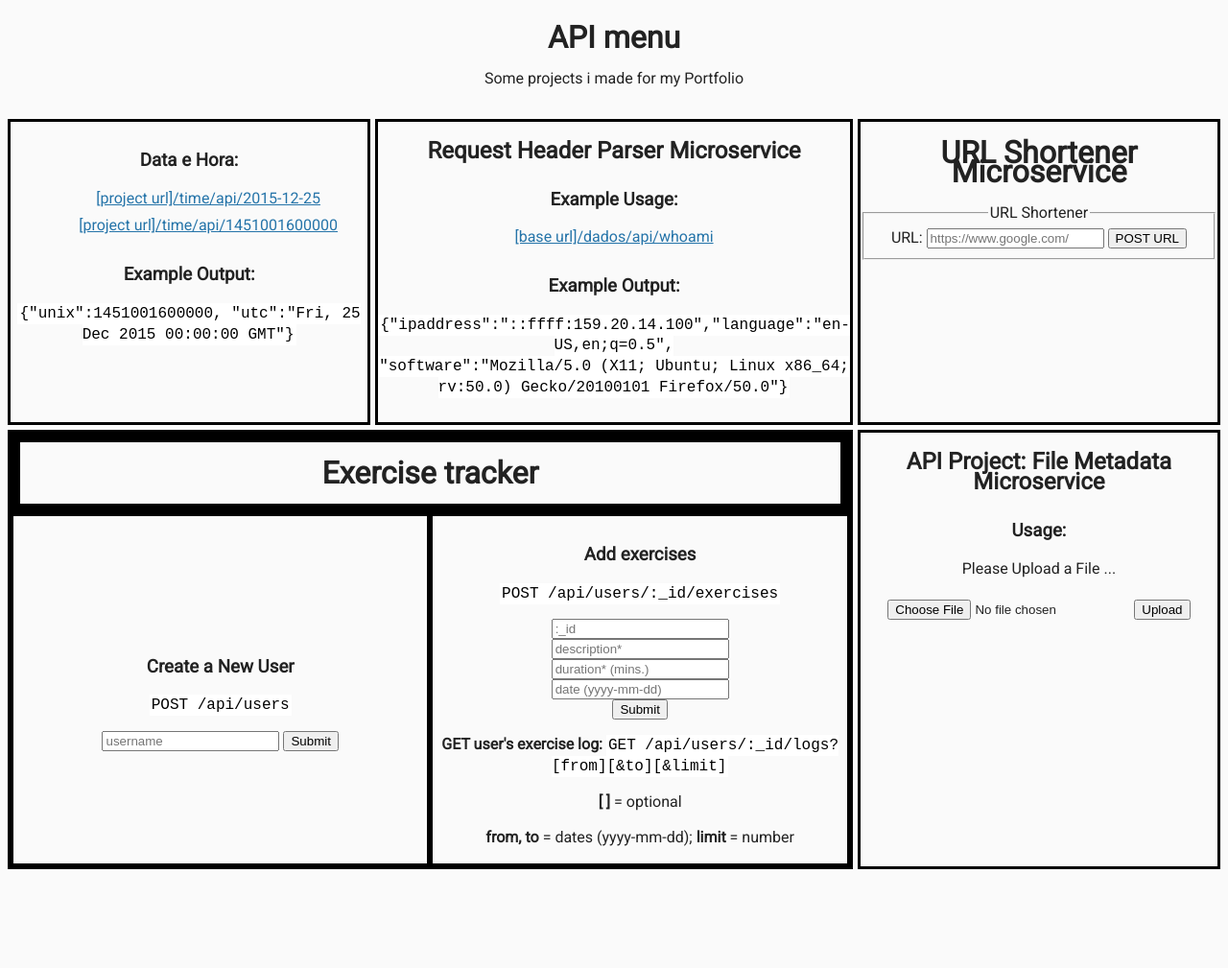
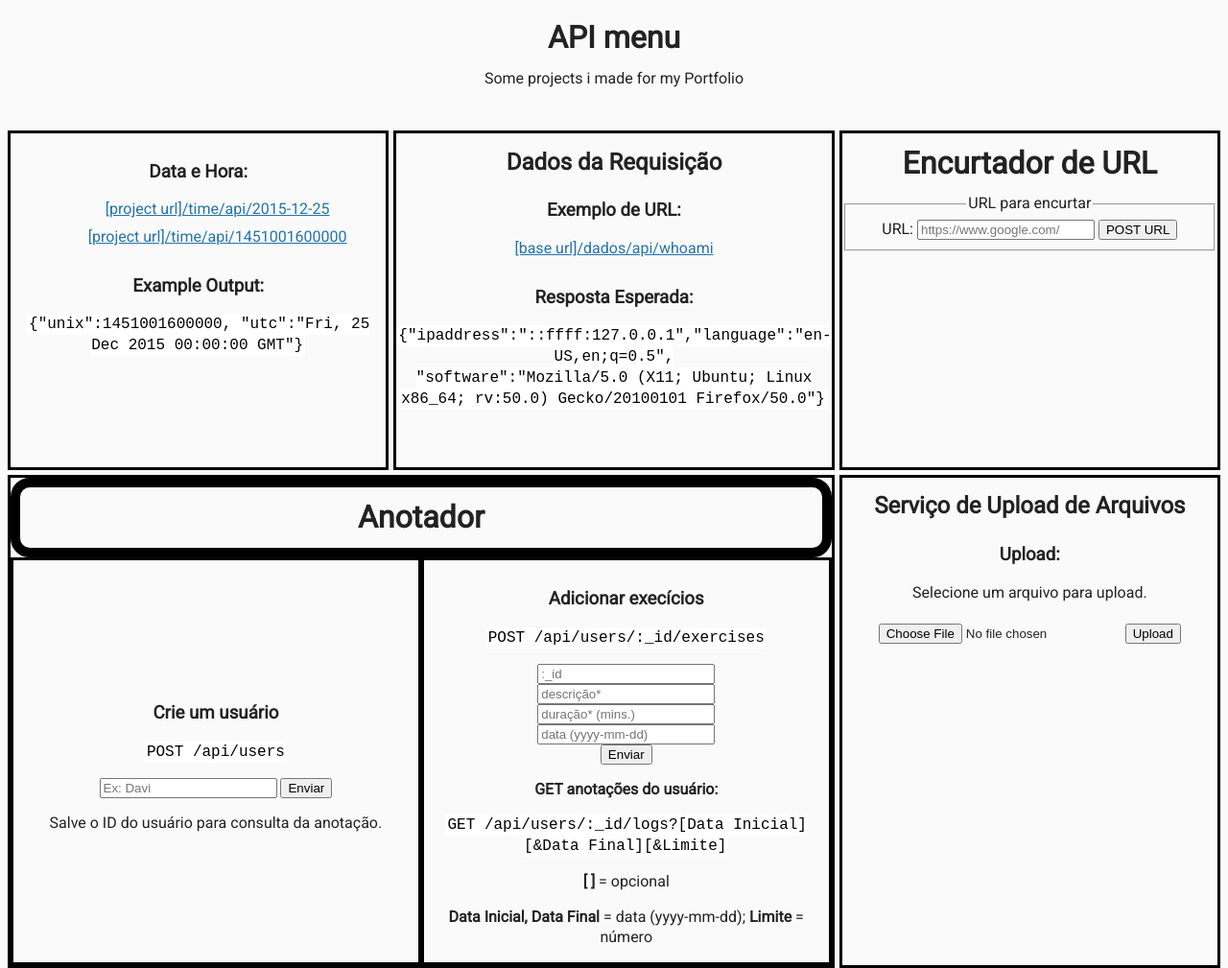
Before and after one commit to Davi-Archive/API-services-express, a website: page views/index.html in a window 1280 px wide. Shown: the top 1009 px of the page at 96% size. Drawn offline with Linux system fonts and the light colour scheme.

Commit message:
feat: index changed and new routes

```diff
--- a/components/tracker.js
+++ b/components/tracker.js
@@ -7,6 +7,8 @@ app.use(bodyParser.json()); //link em json
 app.use(express.static('public'));
 
 
+
+const { HostAddress } = require('mongodb');
 
 
 module.exports = function(app){
--- a/components/url_short.js
+++ b/components/url_short.js
@@ -9,9 +9,6 @@ app.use(bodyParser.json()); //link em json
 app.use(express.static('public'));
 
 const { response } = require('express');
-const { HostAddress } = require('mongodb');
-
-
 
 // mongo connect
 mongoose.connect(process.env.DB_URI, { useNewUrlParser: true, useUnifiedTopology: true });
--- a/views/index.html
+++ b/views/index.html
@@ -74,6 +74,7 @@
     .title-exer {
       grid-column: 1 / span 2;
       border: 10px solid black;
+      border-radius: 20px;
     }
 
     .file-meta {
@@ -139,27 +140,27 @@
 
     <!--card 2-->
     <div class="whoami container">
-      <h2>Request Header Parser Microservice</h2>
+      <h2>Dados da Requisição</h2>
 
-      <h3>Example Usage:</h3>
+      <h3>Exemplo de URL:</h3>
       <p>
         <a href="dados/api/whoami">[base url]/dados/api/whoami</a>
       </p>
 
-      <h3>Example Output:</h3>
+      <h3>Resposta Esperada:</h3>
       <p>
-        <code>{"ipaddress":"::ffff:159.20.14.100","language":"en-US,en;q=0.5",<br>"software":"Mozilla/5.0 (X11; Ubuntu; Linux x86_64; rv:50.0) Gecko/20100101 Firefox/50.0"}</code>
+        <code>{"ipaddress":"::ffff:127.0.0.1","language":"en-US,en;q=0.5",<br>"software":"Mozilla/5.0 (X11; Ubuntu; Linux x86_64; rv:50.0) Gecko/20100101 Firefox/50.0"}</code>
       </p>
     </div>
     <!--card 2 END-->
 
     <!--card 3-->
     <div class="url-short container">
-      <h1>URL Shortener Microservice</h1>
+      <h1>Encurtador de URL</h1>
       <section>
         <form action="url/api/shorturl" method="POST">
           <fieldset>
-            <legend>URL Shortener</legend>
+            <legend>URL para encurtar</legend>
             <label for="url_input">URL:</label>
             <input id="url_input" type="text" name="url" placeholder="https://www.google.com/" />
             <input type="submit" value="POST URL" />
@@ -172,32 +173,34 @@
     <!--card 4-->
     <div class="exer-tracker container">
       <div class="title-exer">
-        <h1>Exercise tracker</h1>
+        <h1>Anotador</h1>
       </div>
       <div class="create-user">
         <form action="tracker/api/users" method="post">
-          <h3>Create a New User</h3>
+          <h3>Crie um usuário</h3>
           <p><code>POST /api/users</code></p>
-          <input id="uname" type="text" name="username" placeholder="username" />
-          <input type="submit" value="Submit" />
+          <input id="uname" type="text" name="username" placeholder="Ex: Davi" />
+          <input type="submit" value="Enviar" />
+          <p>Salve o ID do usuário para consulta da anotação.</p>
         </form>
+
       </div>
       <div class="exercises-add">
         <form id="exercise-form" method="post">
-          <h3>Add exercises</h3>
+          <h3>Adicionar execícios</h3>
           <p><code>POST /api/users/:_id/exercises</code></p>
           <input id="uid" type="text" name=":_id" placeholder=":_id" /><br />
-          <input id="desc" type="text" name="description" placeholder="description*" /><br />
-          <input id="dur" type="text" name="duration" placeholder="duration* (mins.)" /><br />
-          <input id="date" type="text" name="date" placeholder="date (yyyy-mm-dd)" /><br />
-          <input type="submit" value="Submit" />
+          <input id="desc" type="text" name="description" placeholder="descrição*" /><br />
+          <input id="dur" type="text" name="duration" placeholder="duração* (mins.)" /><br />
+          <input id="date" type="text" name="date" placeholder="data (yyyy-mm-dd)" /><br />
+          <input type="submit" value="Enviar" />
         </form>
         <p>
-          <strong>GET user's exercise log: </strong>
-          <code>GET /api/users/:_id/logs?[from][&amp;to][&amp;limit]</code>
+          <strong>GET anotações do usuário: </strong>
+          <p><code>GET /api/users/:_id/logs?[Data Inicial][&amp;Data Final][&amp;Limite]</code></p>
         </p>
-        <p><strong>[ ]</strong> = optional</p>
-        <p><strong>from, to</strong> = dates (yyyy-mm-dd); <strong>limit</strong> = number</p>
+        <p><strong>[ ]</strong> = opcional</p>
+        <p><strong>Data Inicial, Data Final</strong> = data (yyyy-mm-dd); <strong>Limite</strong> = número</p>
       </div>
     </div>
     <script>
@@ -214,11 +217,11 @@
 
     <!--card 5-->
     <div class="file-meta container">
-      <h2>API Project: File Metadata Microservice</h2>
+      <h2>Serviço de Upload de Arquivos</h2>
 
-      <h3>Usage:</h3>
+      <h3>Upload:</h3>
       <p>
-        Please Upload a File ...
+        Selecione um arquivo para upload.
       </p>
       <div class="view">
         <h4 id="output"></h4>
```
